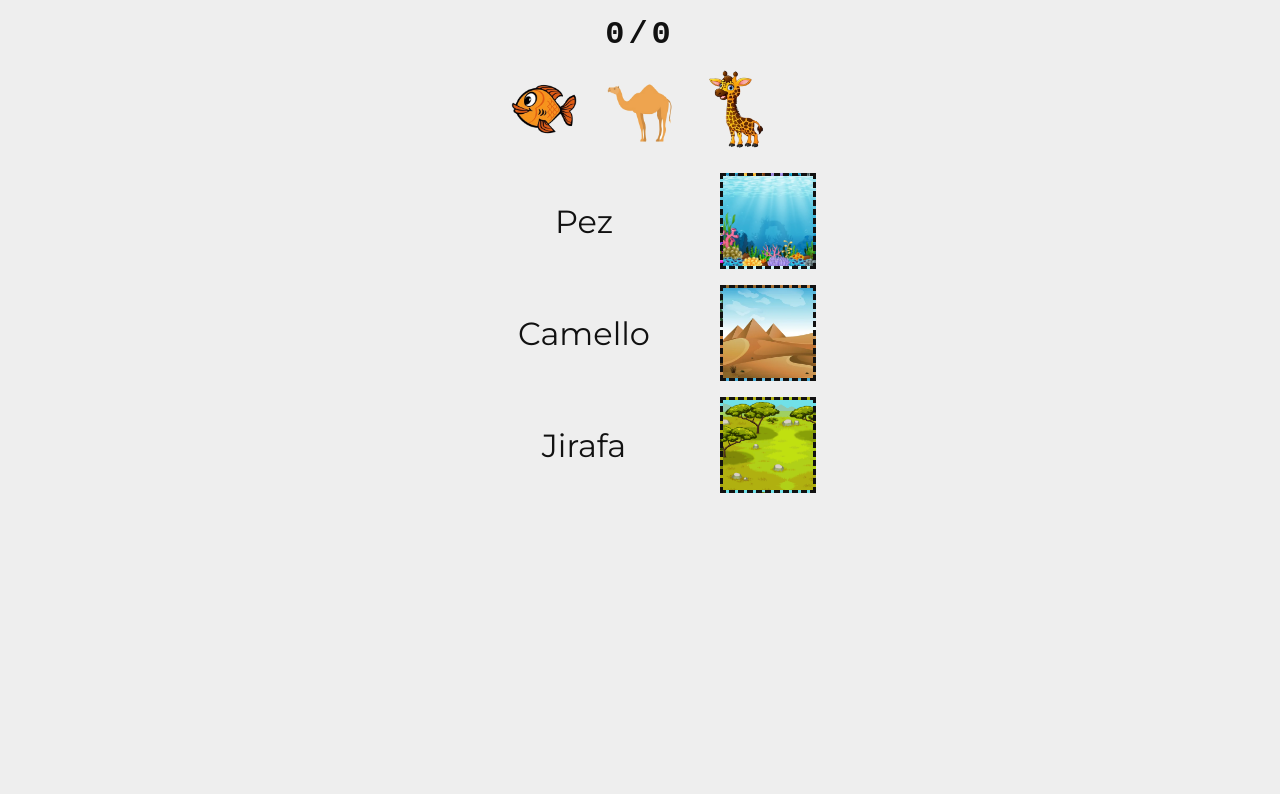
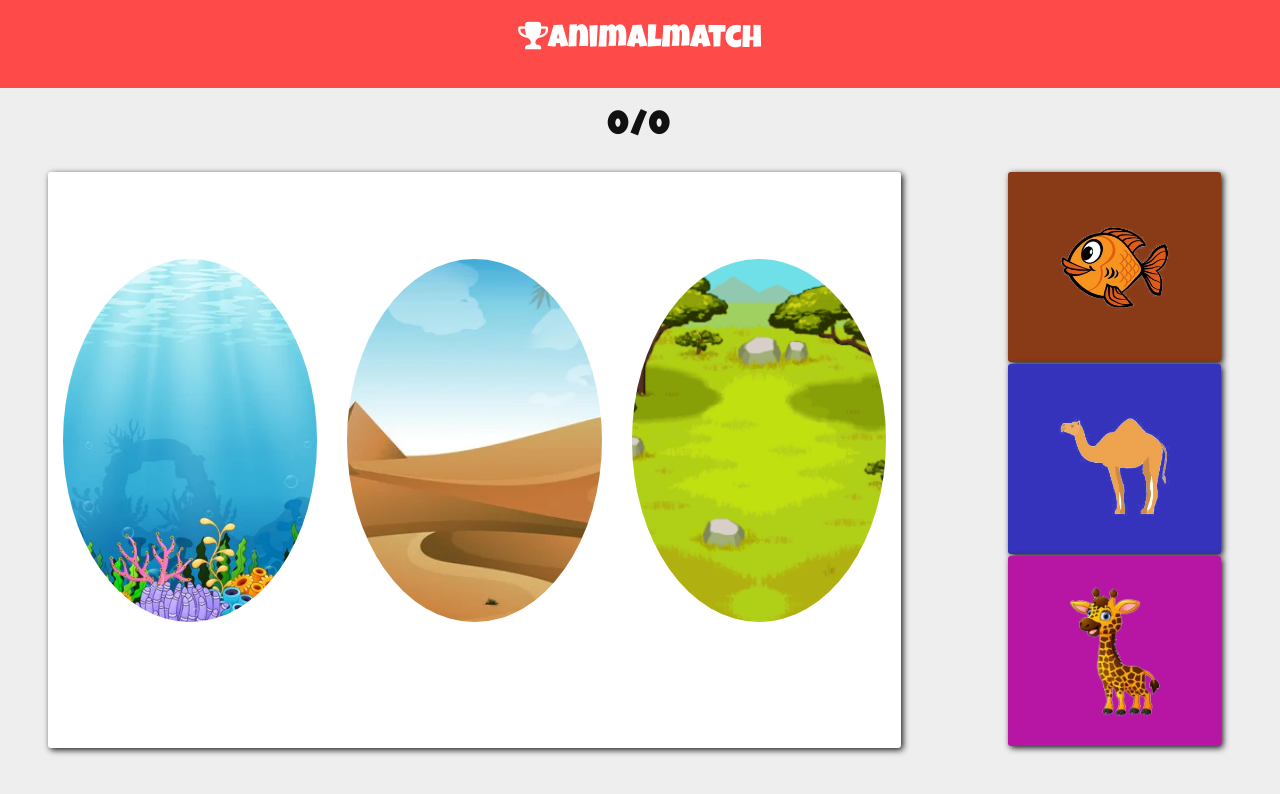
Before and after one commit to imjacobbh/miniproyecto_1, a plain HTML site: page index.html in a window 1280 px wide. Drawn offline with nearby package versions, Linux system fonts and the light colour scheme; some packages are replaced by stand-ins of ours; a script that the page names is missing.

Commit message:
ultimando detalles

```diff
--- a/css/styles.css
+++ b/css/styles.css
@@ -1,19 +1,59 @@
-@import url("https://fonts.googleapis.com/css?family=Montserrat");
+@import url("https://fonts.googleapis.com/css2?family=Luckiest+Guy&display=swap");
 
+
+img {
+  width: 100%;
+  height: auto;
+}
+.animals-container{
+  height: 72vh;
+  max-height: 72vh;;
+}
 * {
   margin: 0;
   padding: 0;
-  box-sizing: border-box;
+}
+
+.habitats {
+  box-shadow: 2px 2px 6px 0px rgba(0, 0, 0, 0.9);
+  font-size: 5.2vw;
+  background: #fff;
+  border-radius: 3px;
+  height: 72vh;
+  max-width: 100%;
+
+}
+.animalss {
+  height: 33%;
+  border-radius: 3px;
+  color: #fff;
+  transition: 2s;
+  box-shadow: 2px 2px 6px 0px rgba(0, 0, 0, 0.9);
 }
 body {
-  font-family: "Montserrat", sans-serif;
+  font-family: "Luckiest Guy", cursive;
   background-color: #eee;
   color: #111;
   cursor: url("../images/cursor0.png"), auto;
 }
-
+header {
+  background: #fe4a49;
+  height: auto;
+  text-align: center;
+  width: 100%;
+  max-width: 100%;
+  padding-left: 2vw;
+  padding-right: 2vw;
+  padding: 20px 0;
+  color: white;
+}
+.center{
+  display: flex;
+  justify-content: center;
+  align-items: center;
+}
 .score {
-  font-family: monospace;
+  font-family: Luckiest Guy;
   text-align: center;
   font-size: 2rem;
   font-weight: bold;
@@ -53,25 +93,10 @@ body {
   transform: translateX(6rem);
 }
 .draggable-items {
-  display: flex;
-  justify-content: center;
-  margin: 1rem 1rem 1.5rem 1rem;
   transition: opacity 0.5s;
 }
 .draggable {
-  height: 5rem;
-  width: 5rem;
-  display: flex;
-  align-items: center;
-  justify-content: center;
-  font-size: 4rem;
-  font-weight: bold;
-  margin: 0rem 0.5rem;
-  cursor: move;
   transition: opacity 0.2s;
-  cursor: url("../images/cursor.png"), auto;
-}
-.draggable:-moz-drag-over {
   cursor: url("../images/cursor.png"), auto;
 }
 
@@ -79,32 +104,10 @@ body {
   opacity: 0.5;
 }
 .matching-pairs {
+  border-radius: 3px;
   transition: opacity 0.5s;
 }
-.matching-pair {
-  height: 6rem;
-  width: 22rem;
-  margin: 1rem auto;
-  display: flex;
-  justify-content: space-between;
-}
-.matching-pair span {
-  height: 100%;
-  display: flex;
-  justify-content: center;
-  align-items: center;
-  text-align: center;
-  user-select: none;
-}
-.label {
-  width: 15rem;
-  font-size: 2rem;
-}
 .droppable {
-  width: 6rem;
-  font-size: 4rem;
-  background-color: #fff;
-  border: 3px dashed #111;
   transition: 0.2s;
 }
 .droppable-hover {
@@ -112,6 +115,7 @@ body {
   transform: scale(1.1);
   cursor: url("../images/cursor.png"), auto;
 }
+
 .dropped {
   border-style: solid;
 }
@@ -122,6 +126,11 @@ body {
 }
 .draggable.dragged:hover {
   opacity: 0.1;
+}
+.matching-pairs span{
+  font-size: 2vw;
+  margin: 0;
+  padding: 0;
 }
 
 @media (max-width: 600px) {
--- a/index.html
+++ b/index.html
@@ -1,33 +1,54 @@
 <!DOCTYPE html>
 <html lang="es">
+
 <head>
 	<meta charset="utf-8" />
-    <meta name="viewport" content="width=device-width, initial-scale=1" />
+	<meta name="viewport" content="width=device-width, initial-scale=1.0" />
+	<link rel="stylesheet" href="https://cdn.jsdelivr.net/npm/bootstrap@4.0.0/dist/css/bootstrap.min.css"
+		integrity="sha384-Gn5384xqQ1aoWXA+058RXPxPg6fy4IWvTNh0E263XmFcJlSAwiGgFAW/dAiS6JXm" crossorigin="anonymous" />
+	<link rel="stylesheet" href="https://cdnjs.cloudflare.com/ajax/libs/font-awesome/4.7.0/css/font-awesome.min.css" />
 	<link href="css/styles.css" rel="stylesheet" />
 	<title>eCOMATCH</title>
 </head>
 
-  <header></header>
+<body>
+	<header class="center"  ondragstart="return false;" ondrop="return false;">
+		<h2>
+			<span><i class="fa fa-trophy" aria-hidden="true"></i></span>animalmatch
+		</h2>
+	</header>
 
-  <body>
-    <section class="score">
+	<section class="score"  ondragstart="return false;" ondrop="return false;">
 		<span class="correct">0</span>/<span class="total">0</span>
-        <button id="play-again-btn">Continue</button>
-      </section>
-      <section class="draggable-items">
-        <!-- Will be dynamically populated - Example Element: -->
-        <!-- <i class="fab fa-codepen draggable" draggable="true" style="color: #111111;" id="codepen"></i> -->
-      </section>
-      <section class="matching-pairs">
-        <!-- Will be dynamically populated - Example Element: -->
-        <!-- <div class="matching-pair">
-          <span class="label">Codepen</span><span class="droppable" data-brand="codepen"></span>
-        </div> -->
+		<button id="play-again-btn">Continuar</button>
 	</section>
 
+	<div class="container-fluid">
+		<div class="row">
+			<div class="col-12 col-md-8 habitats my-1 ml-md-5">
+				<div class="row matching-pairs align-items-center" style="height: 72vh;">
+			</div>
+			</div>
+			<div class="col-12 col-md-2 my-1 offset-md-1" style="max-height: 72vh;">
+				<div class="row h-100 draggable-items">
+					<!--aqui van los animales-->
+				</div>
+			</div>
+		</div>
+	</div>
 
 	<script src="//cdn.jsdelivr.net/npm/sweetalert2@11"></script>
 	<script src="js/scripts.js"></script>
 
+	<script src="https://code.jquery.com/jquery-3.2.1.slim.min.js"
+		integrity="sha384-KJ3o2DKtIkvYIK3UENzmM7KCkRr/rE9/Qpg6aAZGJwFDMVNA/GpGFF93hXpG5KkN"
+		crossorigin="anonymous"></script>
+	<script src="https://cdn.jsdelivr.net/npm/popper.js@1.12.9/dist/umd/popper.min.js"
+		integrity="sha384-ApNbgh9B+Y1QKtv3Rn7W3mgPxhU9K/ScQsAP7hUibX39j7fakFPskvXusvfa0b4Q"
+		crossorigin="anonymous"></script>
+	<script src="https://cdn.jsdelivr.net/npm/bootstrap@4.0.0/dist/js/bootstrap.min.js"
+		integrity="sha384-JZR6Spejh4U02d8jOt6vLEHfe/JQGiRRSQQxSfFWpi1MquVdAyjUar5+76PVCmYl"
+		crossorigin="anonymous"></script>
 </body>
+
 </html>
--- a/js/scripts.js
+++ b/js/scripts.js
@@ -66,6 +66,7 @@ const animales = [
 ]
 let correct = 0;
 let total = 0;
+let totalIntentos = 0;
 let totalCorrect = 0;
 let totalGame = 6;
 const totalDraggableItems = 3;
@@ -91,22 +92,27 @@ function initiateGame() {
 
     // Agregamos los animales que serán arrastrados a su habitat
     for (let i = 0; i < randomDraggableAnimals.length; i++) {
-        draggableItems.insertAdjacentHTML("beforeend", `
-         <img src="${randomDraggableAnimals[i].imagen}" class = "draggable" draggable = "true" id="${randomDraggableAnimals[i].nombre}">
-        `);
+        draggableItems.insertAdjacentHTML("beforeend",
+        `<div class="col-4 col-md-12 animalss d-flex justify-content-center center" style="background-color: ${random_bg_color()};">
+        <img src="${randomDraggableAnimals[i].imagen}" style="width: auto; height: 70%"  class="draggable" draggable = "true" id="${randomDraggableAnimals[i].nombre}"/>
+    </div>`);
     }
+
 
     // Create "matching-pairs" and append to DOM
     for (let i = 0; i < randomDroppableHabitats.length; i++) {
-        matchingPairs.insertAdjacentHTML("beforeend", `
-        <div class="matching-pair">
-          <span class="label">${randomDroppableHabitats[i].nombre}</span>
-          <span class="droppable" id="${randomDroppableHabitats[i].nombre}1" draggable = "false" data-animal="${randomDroppableHabitats[i].nombre}"></span>
-          </div>
-      `);
+        matchingPairs.insertAdjacentHTML("beforeend",
+        `<div class=" col-4 text-center matching-pair justify-content-center" style="height: 70%; width: 33%;" draggable = "false" >
+        <div class="droppable center" data-animal="${randomDroppableHabitats[i].nombre}"
+            style="height: 90%; border-radius: 100%;" draggable = "false" id="${randomDroppableHabitats[i].nombre}1">
+        </div>
+    </div>`
+      );
         let picUrl = "url('" + randomDroppableHabitats[i].habitat + "')"
         document.getElementById(randomDroppableHabitats[i].nombre + "1").style.backgroundImage = picUrl;
         document.getElementById(randomDroppableHabitats[i].nombre + "1").style.backgroundSize = "cover";
+        document.getElementById(randomDroppableHabitats[i].nombre + "1").style.backgroundRepeat = "no-repeat";
+        document.getElementById(randomDroppableHabitats[i].nombre + "1").style.backgroundPosition = "center";
     }
 
     draggableElements = document.querySelectorAll(".draggable");
@@ -166,6 +172,7 @@ function drop(event) {
     const habitat = event.target.getAttribute("data-animal");
     const isCorrectMatching = animalName === habitat;
     total++;
+    totalIntentos++;
     const animalObject = animales.find(obj => { return obj.nombre === animalName });
     if (isCorrectMatching) {
         var audio = new Audio(animalObject.sonido);
@@ -175,8 +182,12 @@ function drop(event) {
         draggableElement.classList.add("dragged");
         draggableElement.setAttribute("draggable", "false");
         event.target.appendChild(draggableElement);
+        event.target.insertAdjacentHTML("afterend", `<span  ondragstart="return false;" ondrop="return false;">${animalObject.nombre}</span>`);
         draggableElement.style.opacity = 1;
+        draggableElement.style.height = "auto";
+        draggableElement.style.width = "70%";
         correct++;
+        totalCorrect++;
     }
     else{
         var audio = new Audio("../sounds/wrong.mp3");
@@ -184,8 +195,8 @@ function drop(event) {
     }
     scoreSection.style.opacity = 0;
     setTimeout(() => {
-        correctSpan.textContent = correct;
-        totalSpan.textContent = total;
+        correctSpan.textContent = totalCorrect;
+        totalSpan.textContent = totalIntentos;
         scoreSection.style.opacity = 1;
     }, 200);
     if (correct === Math.min(totalMatchingPairs, totalDraggableItems)) { // Game Over!!
@@ -193,7 +204,6 @@ function drop(event) {
         setTimeout(() => {
             playAgainBtn.classList.add("play-again-btn-entrance");
         }, 200);
-        totalCorrect += correct;
     }
     if (totalCorrect == totalGame) {
         //GANÓ
@@ -223,8 +233,8 @@ function playAgainBtnClick() {
         while (draggableItems.firstChild) draggableItems.removeChild(draggableItems.firstChild);
         while (matchingPairs.firstChild) matchingPairs.removeChild(matchingPairs.firstChild);
         initiateGame();
-        correctSpan.textContent = correct;
-        totalSpan.textContent = total;
+        correctSpan.textContent = totalCorrect;
+        totalSpan.textContent = totalIntentos;
         draggableItems.style.opacity = 1;
         matchingPairs.style.opacity = 1;
         scoreSection.style.opacity = 1;
@@ -258,3 +268,10 @@ function generateRandomHabitatsArray(n, originalArray) {
     }
     return res;
 }
+function random_bg_color() {
+    var x = Math.floor(Math.random() * 256);
+    var y = Math.floor(Math.random() * 256);
+    var z = Math.floor(Math.random() * 256);
+    var bgColor = "rgb(" + x + "," + y + "," + z + ")";
+    return bgColor;
+    }
```
Lines whose indentation alone changed are shown as unchanged.
